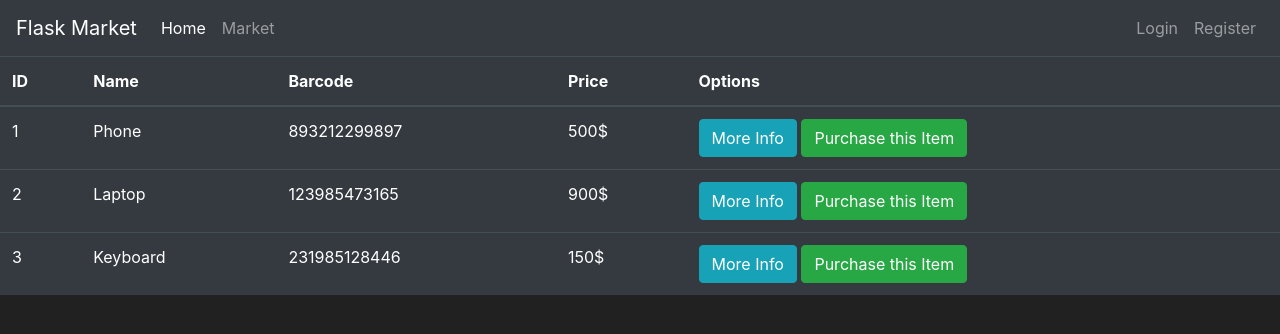
After one commit to Basilalghandour/Flask, a Flask app: page /market in a window 1280 px wide. The commit adds this page. Shown: the top 334 px of the page. Run offline with Flask 3, Linux system fonts and the light colour scheme; some libraries are stand-ins or nearby versions.

```diff
--- a/Market.py
+++ b/Market.py
@@ -7,3 +7,17 @@ app = Flask(__name__)
 
 def home_page():
     return render_template('Home.html')
+
+@app.route("/market")
+
+
+
+def market_page():
+
+    items = [
+        {'id': 1, 'name': 'Phone', 'barcode': '893212299897', 'price': 500},
+        {'id': 2, 'name': 'Laptop', 'barcode': '123985473165', 'price': 900},
+        {'id': 3, 'name': 'Keyboard', 'barcode': '231985128446', 'price': 150}
+    ]
+
+    return render_template("Market.html",items=items)
--- /dev/null
+++ b/templates/Base.html
@@ -0,0 +1,60 @@
+<!doctype html>
+<html lang="en">
+   <head>
+      <!-- Required meta tags -->
+      <meta charset="utf-8">
+      <meta name="viewport" content="width=device-width, initial-scale=1, shrink-to-fit=no">
+      <!-- Bootstrap CSS -->
+      <link rel="stylesheet" href="https://cdn.jsdelivr.net/npm/bootstrap@4.5.3/dist/css/bootstrap.min.css" integrity="sha384-TX8t27EcRE3e/ihU7zmQxVncDAy5uIKz4rEkgIXeMed4M0jlfIDPvg6uqKI2xXr2" crossorigin="anonymous">
+      <title>
+          {% block title %}
+
+          {% endblock %}
+      </title>
+   </head>
+   <body>
+    <nav class="navbar navbar-expand-md navbar-dark bg-dark">
+      <a class="navbar-brand" href="#">Flask Market</a>
+      <button class="navbar-toggler" type="button" data-toggle="collapse" data-target="#navbarNav">
+        <span class="navbar-toggler-icon"></span>
+      </button>
+      <div class="collapse navbar-collapse" id="navbarNav">
+        <ul class="navbar-nav mr-auto">
+            <li class="nav-item active">
+                <a class="nav-link" href="{{ url_for('home_page') }}">Home <span class="sr-only">(current)</span></a>
+            </li>
+            <li class="nav-item">
+                <a class="nav-link" href="{{ url_for('market_page') }}">Market</a>
+            </li>
+        </ul>
+        <ul class="navbar-nav">
+            <li class="nav-item">
+                <a class="nav-link" href="#">Login</a>
+            </li>
+            <li class="nav-item">
+                <a class="nav-link" href="#">Register</a>
+            </li>
+        </ul>
+      </div>
+    </nav>
+      {% block content %}
+
+      {% endblock %}
+      <!-- Future Content here -->
+
+
+
+      <!-- Optional JavaScript -->
+      <!-- jQuery first, then Popper.js, then Bootstrap JS -->
+      <script src='https://kit.fontawesome.com/a076d05399.js'></script>
+      <script src="https://code.jquery.com/jquery-3.5.1.slim.min.js" integrity="sha384-DfXdz2htPH0lsSSs5nCTpuj/zy4C+OGpamoFVy38MVBnE+IbbVYUew+OrCXaRkfj" crossorigin="anonymous"></script>
+      <script src="https://cdn.jsdelivr.net/npm/popper.js@1.16.1/dist/umd/popper.min.js" integrity="sha384-9/reFTGAW83EW2RDu2S0VKaIzap3H66lZH81PoYlFhbGU+6BZp6G7niu735Sk7lN" crossorigin="anonymous"></script>
+      <script src="https://stackpath.bootstrapcdn.com/bootstrap/4.5.2/js/bootstrap.min.js" integrity="sha384-B4gt1jrGC7Jh4AgTPSdUtOBvfO8shuf57BaghqFfPlYxofvL8/KUEfYiJOMMV+rV" crossorigin="anonymous"></script>
+   </body>
+   <style>
+      body {
+      background-color: #212121;
+      color: white
+      }
+   </style>
+</html>
--- /dev/null
+++ b/templates/Market.html
@@ -0,0 +1,42 @@
+{% extends "Base.html" %}
+{% block title %}
+    Market page
+{% endblock title %}
+
+{% block content %}
+<table class="table table-hover table-dark">
+    <thead>
+        <tr>
+            <!-- Your Columns HERE -->
+            <th scope="col">ID</th>
+            <th scope="col">Name</th>
+            <th scope="col">Barcode</th>
+            <th scope="col">Price</th>
+            <th scope="col">Options</th>
+
+        </tr>
+    </thead>
+    <tbody>
+        <!-- Your rows inside the table HERE: -->
+       {%for item in items%}
+
+             <tr>
+
+                <td>{{item.id}}</td>
+                <td>{{item.name}}</td>
+                <td>{{item.barcode}}</td>
+                <td>{{item.price}}$</td>
+                <td><button class="btn btn-outline btn-info">More Info</button>
+                    <button class="btn btn-outline btn-success">Purchase this Item</button>
+                </td>
+
+             </tr>
+
+
+       {% endfor %}
+
+
+    </tbody>
+</table>
+
+{% endblock  %}
```
Also changed, not shown: templates/Home.html (+7 -60 lines).
